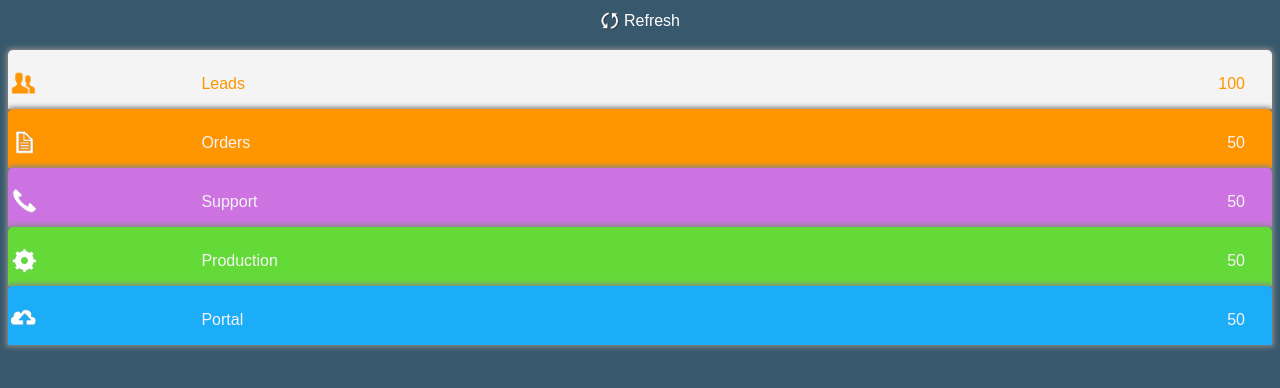
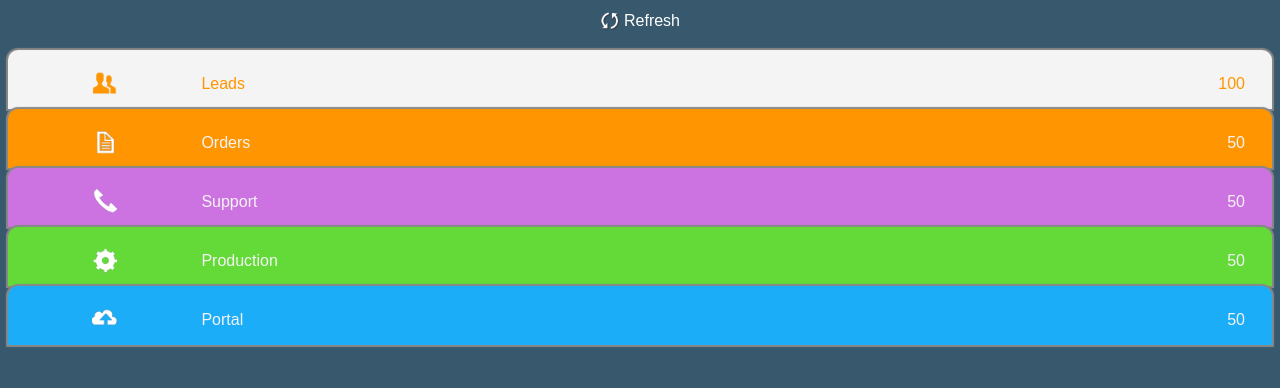
Before and after one commit to arthur-online/phonegap, a plain HTML site: page accordion.html in a window 1280 px wide. Drawn offline with nearby package versions, Linux system fonts and the light colour scheme.

Commit message:
<commit message>

```diff
--- a/accordion.html
+++ b/accordion.html
@@ -39,13 +39,13 @@ body {
 }
 
 .radius {
-	border-top-left-radius:5px;
-		border-top-right-radius:5px;
-		box-shadow:0 0 5px 2px #888; color:#f4f4f4;
+	border-top-left-radius:10px;
+		border-top-right-radius:10px;
+		box-shadow:0 0 1px 2px #888; color:#f4f4f4;
      /*text-shadow: 1px 1px #888;*/
 	 }
 	 table {
-		color:#f4f4f4 ; font-size:16px
+		color:#f4f4f4 ; font-size:16px;
 	 }
 </STYLE>
 <meta http-equiv="Content-Type" content="text/html; charset=utf-8">
@@ -55,7 +55,7 @@ body {
 <ul id="accordion">
   <li class="radius" style="background-color:#f4f4f4; color:#ff9500; "><table width="100%" border="0">
   <tr>
-    <td width="15%"><img src="images/leads.png" width="25" ></td>
+    <td width="15%" align="center"><img src="images/leads.png" width="25" ></td>
     <td width="57%" style="color:#ff9500">Leads</td>
     <td width="28%" align="right" style="color:#ff9500;padding-right:25px">100</td>
   </tr>
@@ -79,7 +79,7 @@ body {
   <li class="radius" style="background-color:#ff9500">
   <table width="100%" border="0">
   <tr>
-    <td width="15%"><img src="images/orders.png" width="25" ></td>
+    <td width="15%" align="center"><img src="images/orders.png" width="25" ></td>
     <td width="57%" >Orders</td>
     <td width="28%" align="right" style="padding-right:25px" >50</td>
   </tr>
@@ -94,7 +94,7 @@ body {
    <li class="radius" style="background-color:#cc73e1">
    <table width="100%" border="0">
   <tr>
-    <td width="15%"><img src="images/support.png" width="25" ></td>
+    <td width="15%" align="center"><img src="images/support.png" width="25" ></td>
     <td width="57%" >Support</td>
     <td width="28%" align="right" style="padding-right:25px" >50</td>
   </tr>
@@ -108,7 +108,7 @@ body {
    <li class="radius" style="background-color:#63da38">
    <table width="100%" border="0">
   <tr>
-    <td width="15%"><img src="images/prodn.png" width="25" ></td>
+    <td width="15%" align="center"><img src="images/prodn.png" width="25" ></td>
     <td width="57%" >Production</td>
     <td width="28%" align="right" style="padding-right:25px" >50</td>
   </tr>
@@ -123,7 +123,7 @@ body {
      <li class="radius" style="background-color:#1badf8">
      <table width="100%" border="0">
   <tr>
-    <td width="15%"><img src="images/cloud.png" width="25" ></td>
+    <td width="15%" align="center"><img src="images/cloud.png" width="25" ></td>
     <td width="57%" >Portal</td>
     <td width="28%" align="right" style="padding-right:25px" >50</td>
   </tr>
```
Also changed, not shown: index.html (+8 -4 lines), images/bg.png (added), 1 other file.
